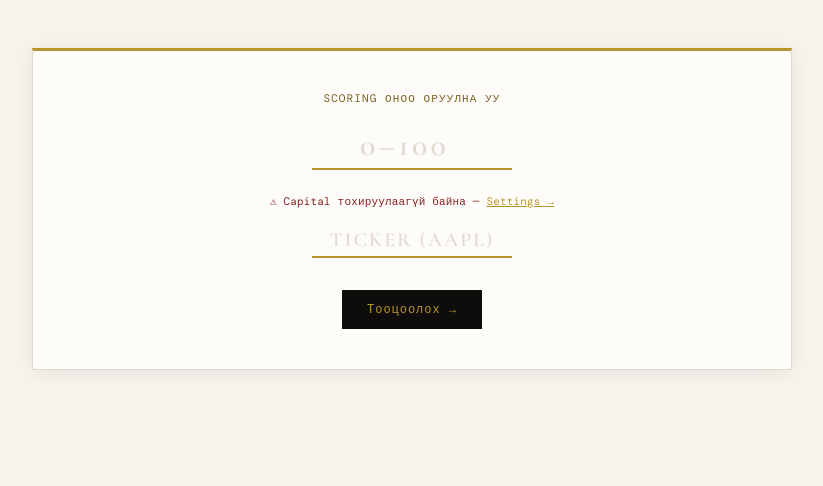
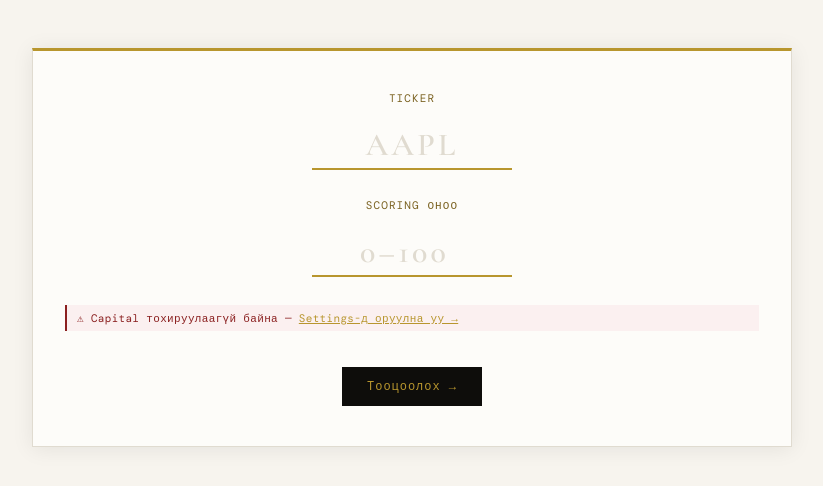
Before and after one commit to munkhtsetseg4545-png/decision-engine, a Flask app: template templates/decision.html in a window 1280 px wide. Shown: the part 62-548 px from the top of the page, without its empty margins (228-1051 px from the left). Run offline with Flask 3, Linux system fonts and the light colour scheme; the template is opened without the code that fills it, so the values that code supplies are empty; some web fonts are replaced.

Commit message:
fix decision execution logic

```diff
--- a/templates/decision.html
+++ b/templates/decision.html
@@ -28,28 +28,35 @@
     <div class="result-shell">
 
       {% if not result %}
-      <!-- Score оруулах -->
       <div class="ticker-card" style="text-align:center;">
-        <p class="ticker-label">Scoring оноо оруулна уу</p>
+        <p class="ticker-label">Ticker</p>
+        <input type="text" id="tickerInput" class="ticker-input" placeholder="AAPL" maxlength="10" style="max-width:200px;">
+        <p class="ticker-label" style="margin-top:1rem;">Scoring оноо</p>
         <input type="number" id="scoreInput" class="ticker-input" placeholder="0–100" min="0" max="100" style="max-width:200px;">
+
         {% if not settings.capital %}
-        <p style="font-family:var(--font-mono);font-size:11px;color:var(--danger);margin:0.75rem 0;">
-          ⚠ Capital тохируулаагүй байна — <a href="/settings" style="color:var(--gold);">Settings →</a>
-        </p>
+        <div class="hard-fail-notice" style="display:block;margin:1rem 0;text-align:left;">
+          ⚠ Capital тохируулаагүй байна —
+          <a href="/settings" style="color:var(--gold);">Settings-д оруулна уу →</a>
+        </div>
         {% endif %}
-        <div style="margin-top:1rem;">
-          <input type="text" id="tickerInput" class="ticker-input" placeholder="Ticker (AAPL)" maxlength="10" style="max-width:200px;font-size:20px;">
-        </div>
+
         <button class="btn btn-primary" style="margin-top:1.25rem;" onclick="calculate()">Тооцоолох →</button>
       </div>
 
       {% else %}
-      <!-- Үр дүн -->
+
+      {% if result.warnings %}
+      {% for w in result.warnings %}
+      <div class="hard-fail-notice" style="display:block;margin-bottom:1rem;">{{ w }}</div>
+      {% endfor %}
+      {% endif %}
+
       <div class="result-hero">
         <div class="result-score-wrap">
           <svg class="score-ring" viewBox="0 0 120 120">
             <circle class="ring-bg" cx="60" cy="60" r="52"/>
-            <circle class="ring-fill" id="ringFill" cx="60" cy="60" r="52"
+            <circle class="ring-fill" cx="60" cy="60" r="52"
               stroke-dasharray="326.7" stroke-dashoffset="{{ 326.7 - (score / 100 * 326.7) }}"/>
           </svg>
           <div class="result-score-inner">
@@ -58,7 +65,7 @@
           </div>
         </div>
         <div class="result-verdict">
-          <div class="result-ticker-badge">{{ ticker }}</div>
+          {% if ticker %}<div class="result-ticker-badge">{{ ticker }}</div>{% endif %}
           <div class="verdict-badge
             {% if result.action == 'BUY' %}badge-go
             {% elif result.action == 'SMALL POSITION' %}badge-watch
@@ -76,7 +83,7 @@
             {{ result.size_pct }}%
           </div>
           <div style="font-family:var(--font-mono);font-size:13px;color:var(--ink-3);margin-top:4px;">
-            ${{ "{:,.0f}".format(result.position_value) }}
+            {% if result.position_value > 0 %}${{ "{:,.0f}".format(result.position_value) }}{% else %}Capital тохируулаагүй{% endif %}
           </div>
         </section>
 
@@ -87,7 +94,7 @@
             {{ result.risk_status }}
           </div>
           <div style="font-family:var(--font-mono);font-size:11px;color:var(--ink-3);margin-top:8px;">
-            Capital: ${{ "{:,.0f}".format(settings.capital) }}<br>
+            Capital: {% if settings.capital %}${{ "{:,.0f}".format(settings.capital) }}{% else %}тохируулаагүй{% endif %}<br>
             Max position: {{ settings.max_position }}%
           </div>
         </section>
@@ -100,7 +107,7 @@
 
       <div class="nav-row centered" style="margin-top:1.5rem;">
         <a href="/decision" class="btn btn-ghost">Дахин тооцоолох</a>
-        <a href="/history" class="btn btn-primary">History →</a>
+        <a href="/trade-log" class="btn btn-primary">Trade Log →</a>
       </div>
       {% endif %}
 
```
Also changed, not shown: decision.py (+21 -5 lines).
